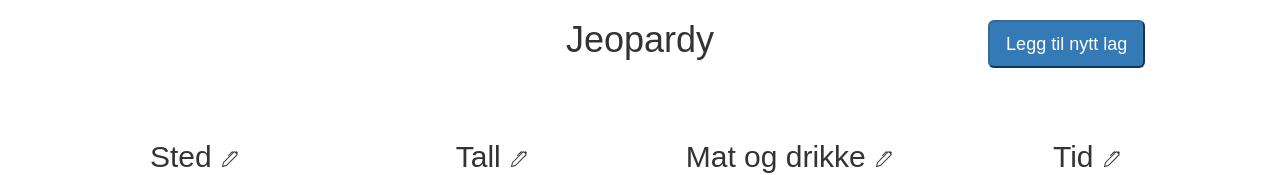
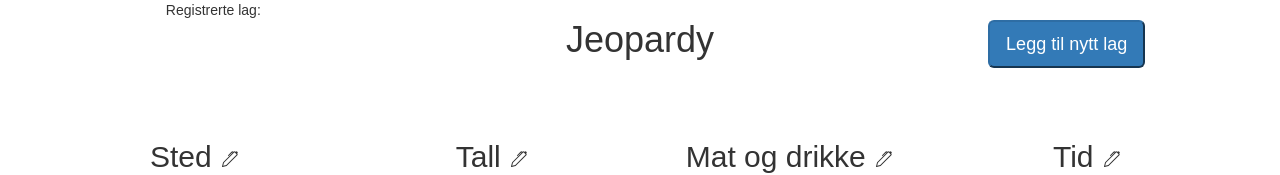
Before and after one commit to thomasrognes/jeopardy, a React (Create React App) app: page / in a window 1280 px wide. Shown: the top 175 px of the page. Built offline with nearby package versions, Linux system fonts and the light colour scheme.

Commit message:
Add functionality to see registered teams

```diff
--- a/src/components/Header/Header.css
+++ b/src/components/Header/Header.css
@@ -21,3 +21,8 @@
 .error {
   color: red;
 }
+
+.registered-teams {
+  display: flex;
+  flex-direction: column;
+}
--- a/src/components/Header/Header.js
+++ b/src/components/Header/Header.js
@@ -11,7 +11,14 @@
   const [errorMessage, setErrorMessage] = useState("");
   return (
     <header className="header">
-      <div />
+      <div className="registered-teams">
+        <span>Registrerte lag: </span>
+        <ul>
+          {teams.map((team, index) => (
+            <li key={index}>{team.name}</li>
+          ))}
+        </ul>
+      </div>
       <h1>Jeopardy</h1>
       <div className="header-button-content">
         <button
@@ -27,7 +34,7 @@
           hidden={false}
           onDialogToggle={() => setIsModalOpen(!isModalOpen)}
         >
-          <form className="add-team-form">
+          <form className="add-team-form" onSubmit={(e) => e.preventDefault()}>
             <label htmlFor="name">Lagnavn</label>
             <input
               type="text"
```
